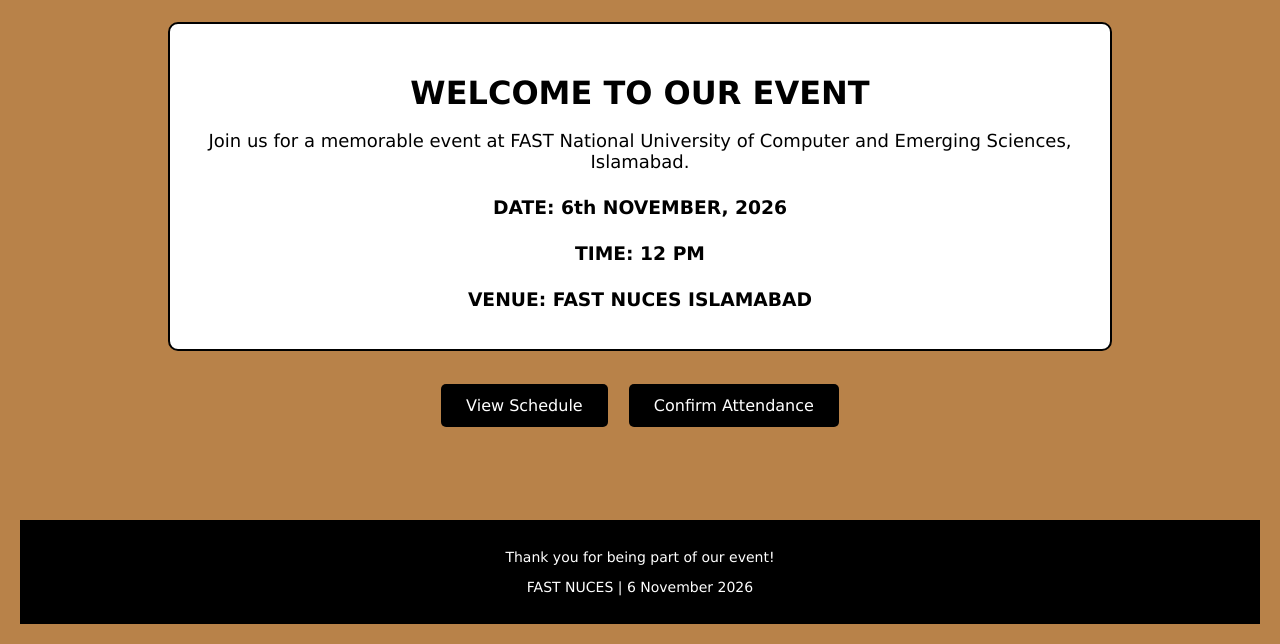
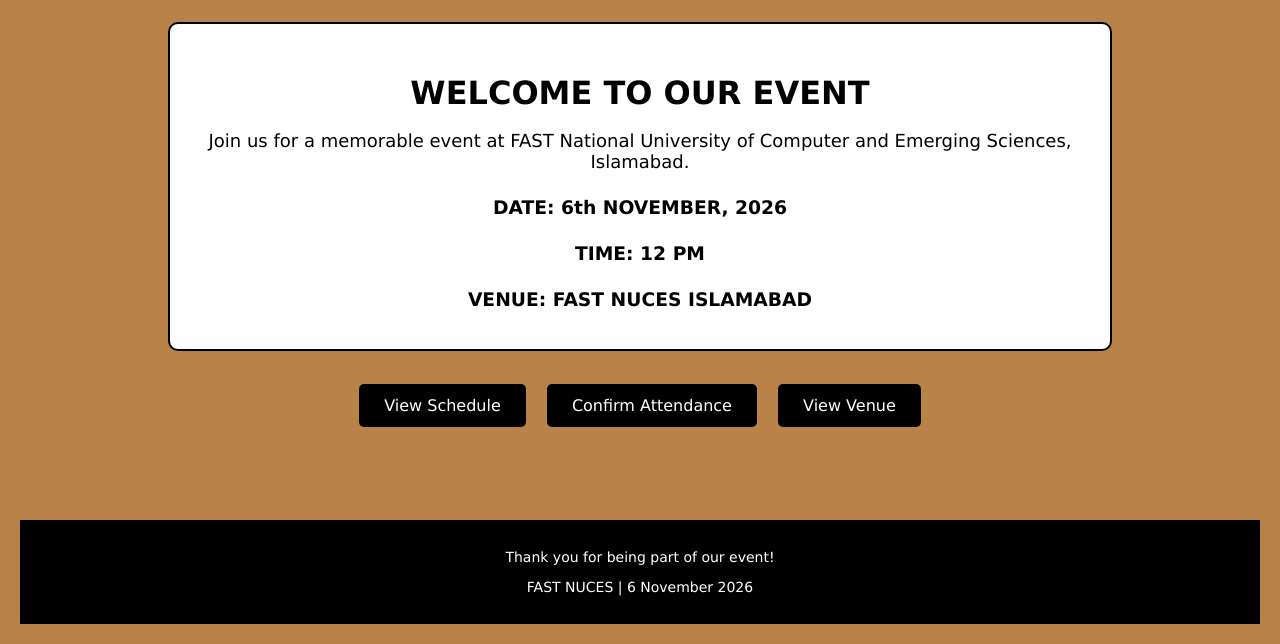
Before and after one commit to Shaheer-Yasin/event-invitation, a plain HTML site: page index.html in a window 1280 px wide. Shown: the part 743-1387 px from the top of the page. Drawn offline with Linux system fonts and the light colour scheme.

Commit message:
Add venue button to home page

```diff
--- a/index.html
+++ b/index.html
@@ -116,6 +116,7 @@
 
             <a href="rsvp.html">Confirm Attendance</a>
 
+            <a href="venue.html">View Venue</a>
         </div>
 
     </div>
```
